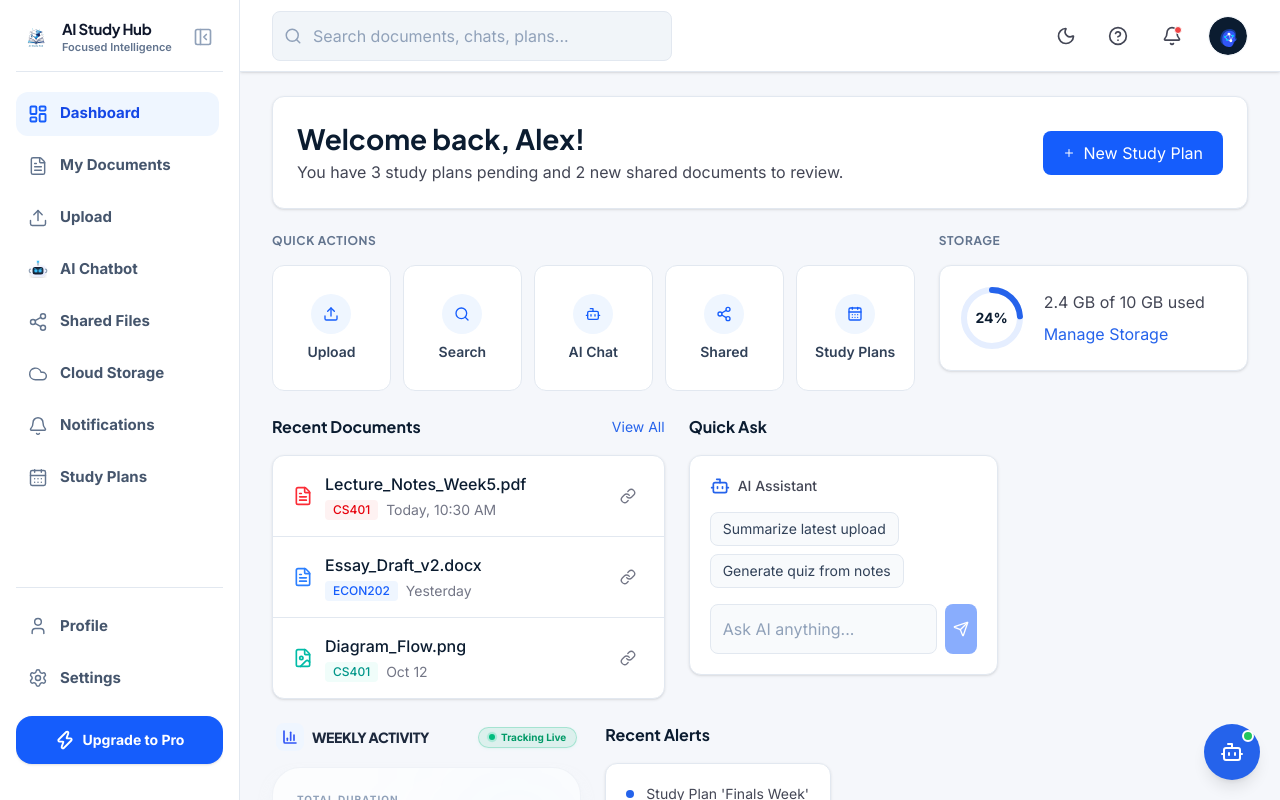
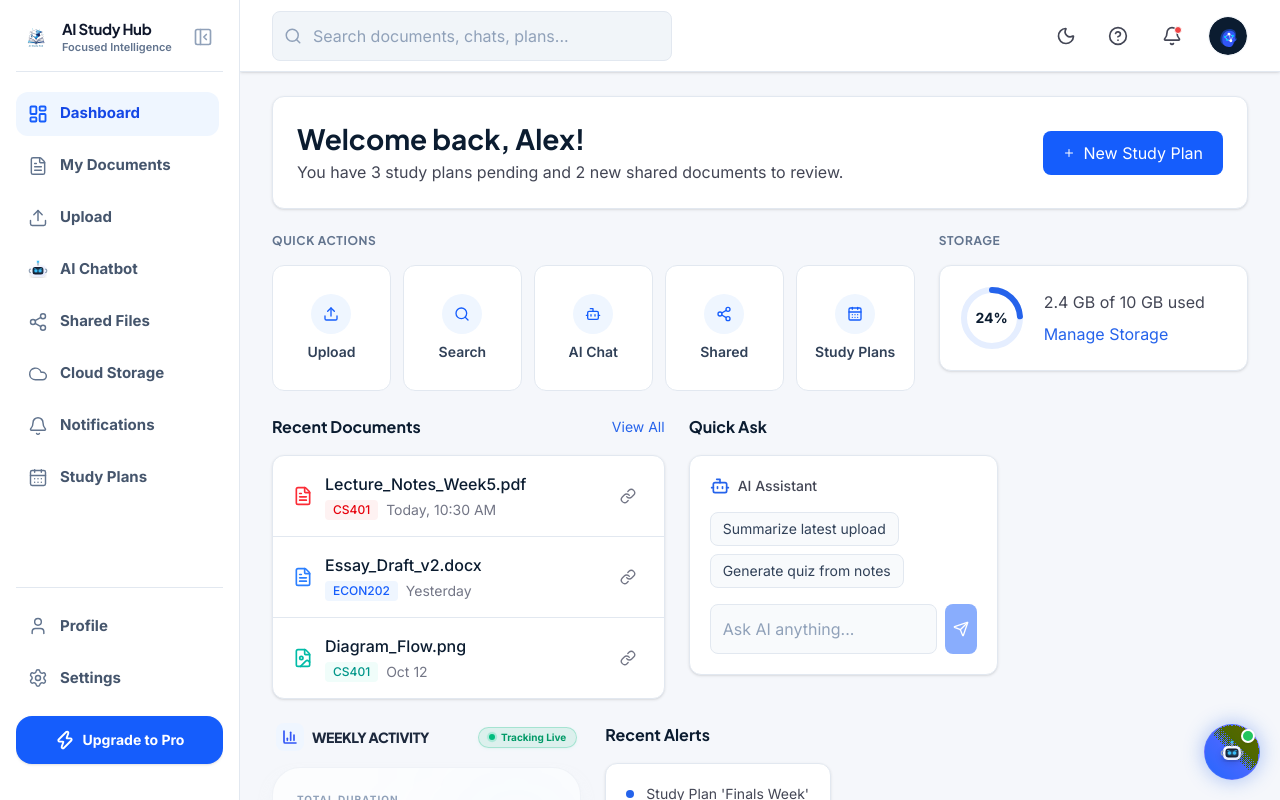
Before and after one commit to huynhduybinh24/SWP391_AIStudyHub, a React (Vite) app in the folder FrontEnd/: page /dashboard in a window 1280 px wide. Built offline with nearby package versions, Linux system fonts and the light colour scheme; the HTML template or start-up script is replaced by a standard one.

Commit message:
feat: implement AI chatbot navigation and sidebar integration components

```diff
--- a/FrontEnd/src/components/layout/FloatingAssistantButton.tsx
+++ b/FrontEnd/src/components/layout/FloatingAssistantButton.tsx
@@ -1,8 +1,40 @@
-import { Bot } from 'lucide-react'
 import { Button } from '@/components/ui/Button'
 import { ChatPopup } from '@/features/ai-chatbot/components/ChatPopup'
 import { useUiStore } from '@/stores/uiStore'
 import { useToast } from '@/components/ui/Toast'
+import { AnimatePresence } from 'framer-motion'
+
+export const AIChatbotIcon = ({ className, ...props }: any) => (
+  <svg viewBox="0 0 24 24" fill="none" xmlns="http://www.w3.org/2000/svg" className={className} {...props}>
+    <defs>
+      <linearGradient id="ai-bot-body" x1="4" y1="4" x2="20" y2="20" gradientUnits="userSpaceOnUse">
+        <stop stopColor="#ffffff" />
+        <stop offset="1" stopColor="#e0e7ff" />
+      </linearGradient>
+      <linearGradient id="ai-bot-face" x1="6" y1="8" x2="18" y2="18" gradientUnits="userSpaceOnUse">
+        <stop stopColor="#0f172a" />
+        <stop offset="1" stopColor="#1e293b" />
+      </linearGradient>
+      <filter id="ai-bot-glow" x="-20%" y="-20%" width="140%" height="140%">
+        <feGaussianBlur stdDeviation="1.5" result="blur" />
+        <feComposite in="SourceGraphic" in2="blur" operator="over" />
+      </filter>
+      <filter id="ai-bot-shadow" x="-10%" y="-10%" width="120%" height="120%">
+        <feDropShadow dx="0" dy="2" stdDeviation="2" floodOpacity="0.15" />
+      </filter>
+    </defs>
+    <rect x="3" y="6" width="18" height="14" rx="5" fill="url(#ai-bot-body)" filter="url(#ai-bot-shadow)" />
+    <rect x="5.5" y="8.5" width="13" height="9" rx="3" fill="url(#ai-bot-face)" />
+    <circle cx="9.5" cy="13" r="1.8" fill="#38bdf8" filter="url(#ai-bot-glow)" />
+    <circle cx="14.5" cy="13" r="1.8" fill="#38bdf8" filter="url(#ai-bot-glow)" />
+    <path d="M7.5 10.5h1.5" stroke="#38bdf8" strokeWidth="1.2" strokeLinecap="round" opacity="0.6" />
+    <path d="M15 10.5h1.5" stroke="#38bdf8" strokeWidth="1.2" strokeLinecap="round" opacity="0.6" />
+    <path d="M12 6V2.5" stroke="#94a3b8" strokeWidth="1.5" strokeLinecap="round" />
+    <circle cx="12" cy="2" r="1.2" fill="#38bdf8" filter="url(#ai-bot-glow)" />
+    <path d="M3 11c-1 0-1.5 1-1.5 2s.5 2 1.5 2" stroke="#94a3b8" strokeWidth="1.5" strokeLinecap="round" />
+    <path d="M21 11c1 0 1.5 1 1.5 2s-.5 2-1.5 2" stroke="#94a3b8" strokeWidth="1.5" strokeLinecap="round" />
+  </svg>
+)
 
 export function FloatingAssistantButton() {
   const isChatPopupOpen = useUiStore((s) => s.isChatPopupOpen)
@@ -21,14 +53,17 @@ export function FloatingAssistantButton() {
     <>
       <Button
         size="icon"
-        className="fixed bottom-[20px] right-[20px] z-20 size-14 rounded-full bg-[#2563eb] shadow-lg hover:bg-[#2563eb]/90 transition-all duration-300 hover:scale-105"
+        className="fixed bottom-[20px] right-[20px] z-20 size-14 rounded-full bg-gradient-to-tr from-blue-600 to-indigo-500 shadow-[0_0_20px_rgba(37,99,235,0.4)] transition-all duration-300 hover:scale-110 hover:shadow-[0_0_30px_rgba(37,99,235,0.6)] group border border-white/10"
         aria-label="Open AI Chatbot"
         onClick={handleToggle}
       >
-        <Bot className="size-6 text-white" />
-        <span className="absolute top-1.5 right-1.5 block h-3 w-3 rounded-full bg-[#22C55E] border-2 border-white" />
+        <div className="absolute inset-0 rounded-full animate-pulse bg-blue-400/20" />
+        <AIChatbotIcon className="size-6 text-white drop-shadow-md z-10" />
+        <span className="absolute top-1 right-1 block h-3.5 w-3.5 rounded-full bg-[#22C55E] border-2 border-white dark:border-slate-900 shadow-sm z-20" />
       </Button>
-      {isChatPopupOpen && <ChatPopup onClose={() => setChatPopupOpen(false)} />}
+      <AnimatePresence>
+        {isChatPopupOpen && <ChatPopup onClose={() => setChatPopupOpen(false)} />}
+      </AnimatePresence>
     </>
   )
 }
```
